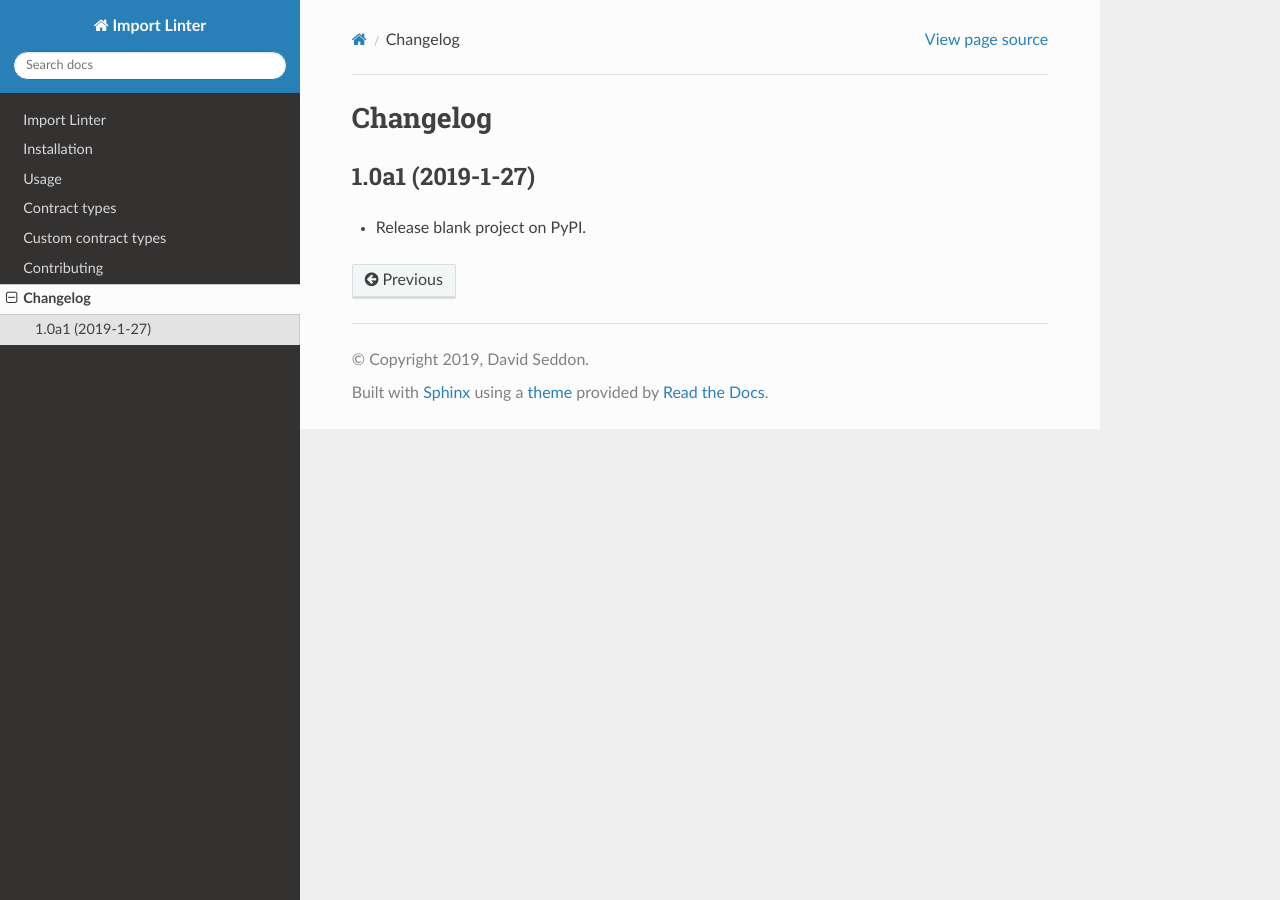
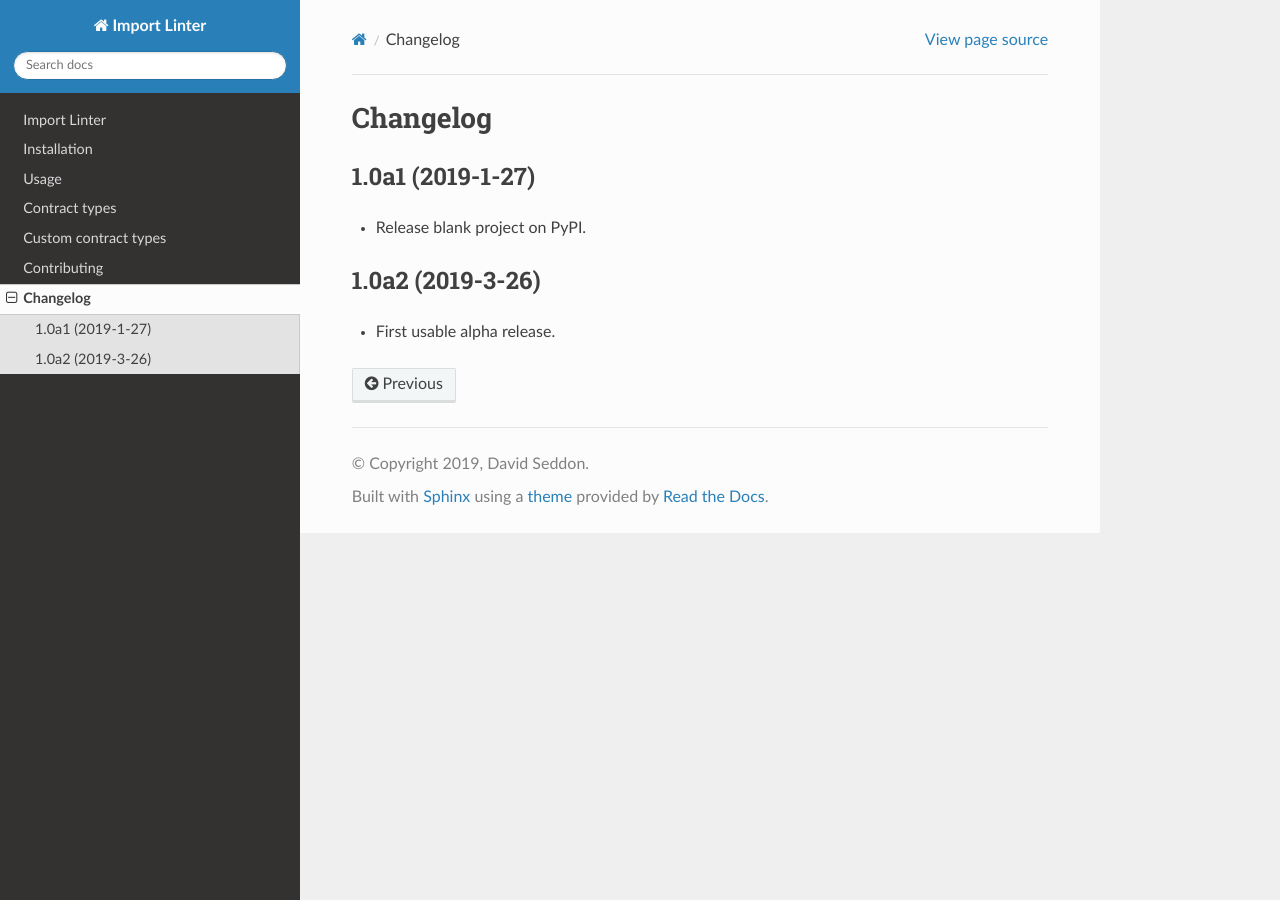
Before and after one commit to seddonym/import-linter, a Sphinx documentation site: the page built from docs/changelog.rst, in a window 1280 px wide. Built offline with Sphinx 7.4.7 and the Read the Docs theme 2.0.0, drawn with Linux system fonts in a browser that asks for light colours.

Commit message:
Release v1.0a2

```diff
--- a/CHANGELOG.rst
+++ b/CHANGELOG.rst
@@ -5,3 +5,9 @@ Changelog
 -----------------
 
 * Release blank project on PyPI.
+
+
+1.0a2 (2019-3-26)
+-----------------
+
+* First usable alpha release.
--- a/README.rst
+++ b/README.rst
@@ -23,7 +23,7 @@ compatibility. However, due to it being a development tool (rather than somethin
 on a production system), it may be suitable for inclusion in your testing pipeline. It also means we actively
 encourage people to try it out and `submit bug reports`_.
 
-.. _submit bug reports: https://import-linter.readthedocs.io/en/stable/contributing.html#report-bugs
+.. _submit bug reports: https://import-linter.readthedocs.io/en/latest/contributing.html#bug-reports
 
 Overview
 --------
@@ -77,7 +77,7 @@ Now, from your project root, run::
 
 If your code violates the contract, you will see an error message something like this:
 
-.. code-block:: none
+.. code-block:: text
 
     =============
     Import Linter
--- a/docs/conf.py
+++ b/docs/conf.py
@@ -26,7 +26,7 @@ author = 'David Seddon'
 # The short X.Y version
 version = ''
 # The full version, including alpha/beta/rc tags
-release = '1.0a1'
+release = '1.0a2'
 
 
 # -- General configuration ---------------------------------------------------
--- a/docs/usage.rst
+++ b/docs/usage.rst
@@ -72,12 +72,12 @@ Running this will check that your project adheres to the contracts you've define
 
 **Default usage:**
 
-.. code-block:: none
+.. code-block:: text
 
     lint-imports
 
 **Using a different filename or location:**
 
-.. code-block:: none
+.. code-block:: text
 
     lint-imports --config path/to/alternative-config.ini
--- a/setup.py
+++ b/setup.py
@@ -21,7 +21,7 @@ def read(*names, **kwargs):
 
 setup(
     name='import-linter',
-    version='1.0a1',
+    version='1.0a2',
     license='BSD 2-Clause License',
     description="Enforces rules for the internal and external imports within your Python project.",
     long_description=read('README.rst'),
--- a/src/importlinter/__init__.py
+++ b/src/importlinter/__init__.py
@@ -1,4 +1,4 @@
-__version__ = '1.0a1'
+__version__ = '1.0a2'
 
 from .domain.contract import Contract, ContractCheck  # noqa
 from .domain import fields  # noqa
```
